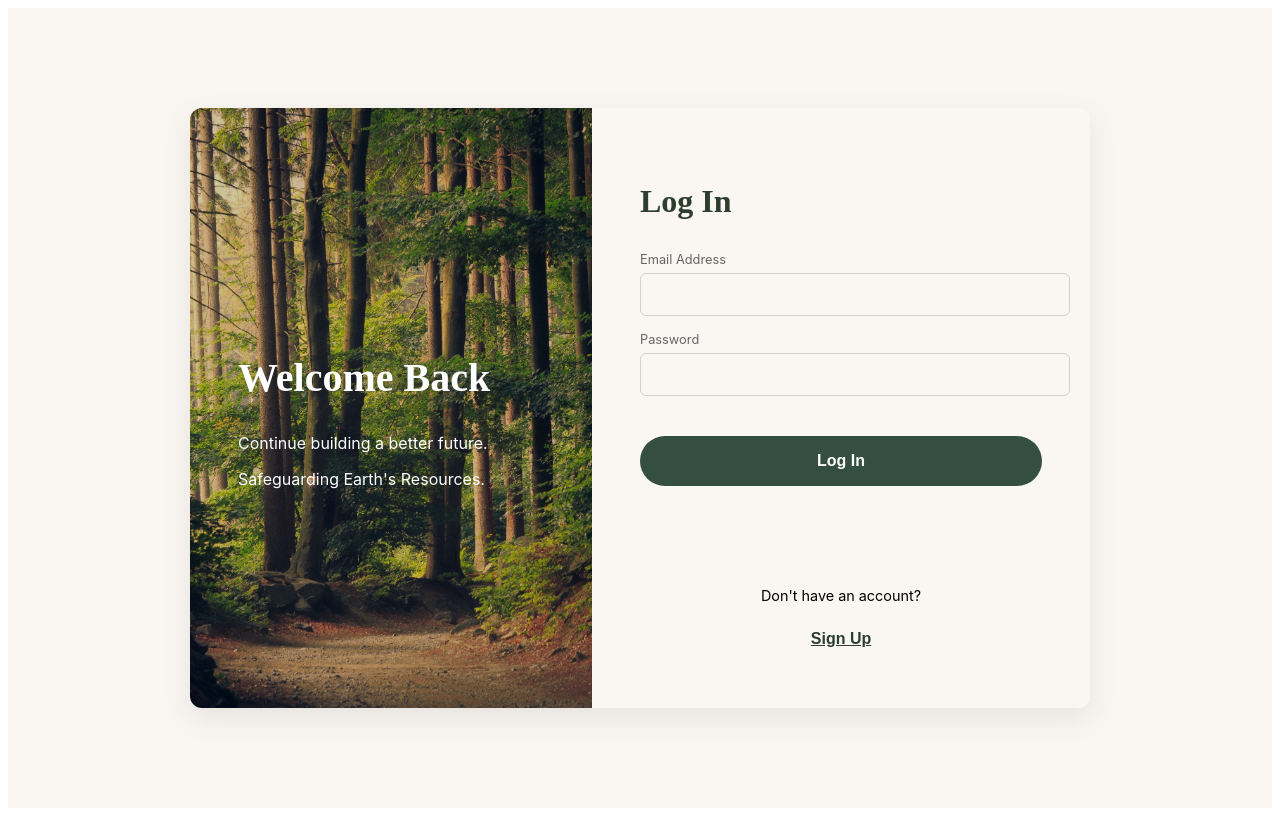
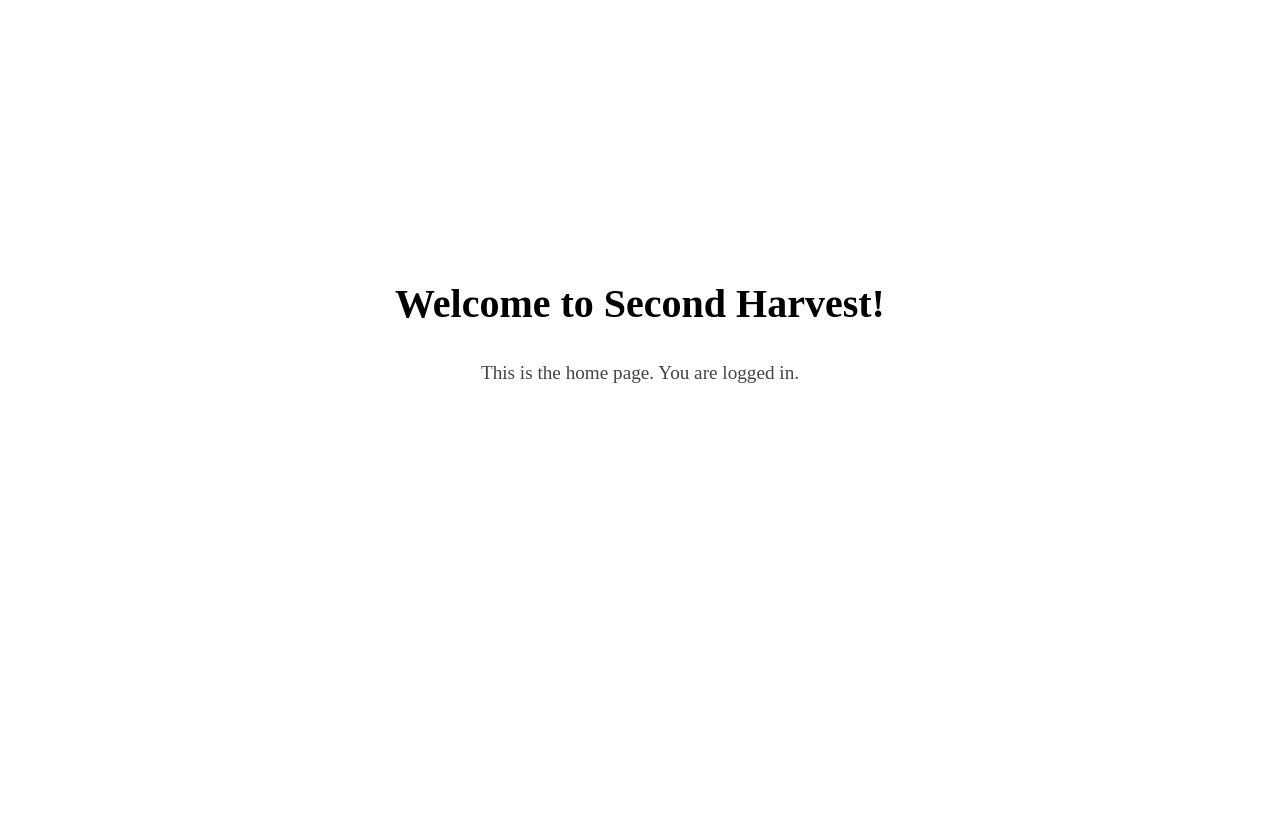
Before and after one commit to MJAlconcel8/secondharvest-c4, a React app in the folder frontend/: page /home in a window 1280 px wide. Built offline with nearby package versions, Linux system fonts and the light colour scheme; the HTML template or start-up script is replaced by a standard one.

Commit message:
now navigates to the homescreen

```diff
--- a/frontend/src/App.jsx
+++ b/frontend/src/App.jsx
@@ -1,12 +1,19 @@
+import React from 'react';
+import { BrowserRouter as Router, Routes, Route } from 'react-router-dom';
+import AuthScreen from './pages/AuthScreen/AuthScreen';
+import Home from './pages/Home/Home';
 
-import React from 'react'
-import AuthScreen from './pages/AuthScreen/AuthScreen'
 function App() {
   return (
-    <div className="container">
-      <AuthScreen />
-    </div>
-  )
+    <Router>
+      <div className="container">
+        <Routes>
+          <Route path="/" element={<AuthScreen />} />
+          <Route path="/home" element={<Home />} />
+        </Routes>
+      </div>
+    </Router>
+  );
 }
 
-export default App
+export default App;
--- /dev/null
+++ b/frontend/src/components/ErrorModal/ErrorModal.jsx
@@ -0,0 +1,16 @@
+import React from 'react';
+import './ErrorModal.scss';
+
+const ErrorModal = ({ show, message, onClose }) => {
+  if (!show) return null;
+  return (
+    <div className="modal-backdrop">
+      <div className="modal-content">
+        <p>{message}</p>
+        <button className="close-btn" onClick={onClose}>Close</button>
+      </div>
+    </div>
+  );
+};
+
+export default ErrorModal;
--- /dev/null
+++ b/frontend/src/components/ErrorModal/ErrorModal.scss
@@ -0,0 +1,36 @@
+.modal-backdrop {
+  position: fixed;
+  top: 0;
+  left: 0;
+  width: 100vw;
+  height: 100vh;
+  background: rgba(0,0,0,0.4);
+  display: flex;
+  align-items: center;
+  justify-content: center;
+  z-index: 1000;
+}
+
+.modal-content {
+  background: #fff;
+  padding: 2rem 2.5rem;
+  border-radius: 10px;
+  box-shadow: 0 2px 16px rgba(0,0,0,0.2);
+  text-align: center;
+  min-width: 300px;
+}
+
+.close-btn {
+  margin-top: 1.5rem;
+  padding: 0.5rem 1.5rem;
+  background: #e74c3c;
+  color: #fff;
+  border: none;
+  border-radius: 5px;
+  font-size: 1rem;
+  cursor: pointer;
+  transition: background 0.2s;
+}
+.close-btn:hover {
+  background: #c0392b;
+}
--- a/frontend/src/pages/AuthScreen/AuthScreen.jsx
+++ b/frontend/src/pages/AuthScreen/AuthScreen.jsx
@@ -1,36 +1,55 @@
-import React, { useState } from 'react'
-import Button from '../../components/Button/Button'
-import './AuthScreen.scss'
+import React, { useState } from 'react';
+import { useNavigate } from 'react-router-dom';
+import Button from '../../components/Button/Button';
+import ErrorModal from '../../components/ErrorModal/ErrorModal';
+import './AuthScreen.scss';
+
 
 const AuthScreen = () => {
   const [isLogin, setIsLogin] = useState(true);
-
   const [formData, setFormData] = useState({
-        username : '',
+    username: '',
     email: '',
-        password:'',
+    password: '',
     confirmPassword: ''
   });
-
   const [message, setMessage] = useState('');
+  const [modal, setModal] = useState({ show: false, message: '' });
+  const [loading, setLoading] = useState(false);
+  const navigate = useNavigate();
 
   const handleFormChange = (e) => {
-        setFormData({...formData, [e.target.name]: e.target.value});
-    }
+    setFormData({ ...formData, [e.target.name]: e.target.value });
+  };
 
   const handleSubmit = async (e) => {
     e.preventDefault();
     setMessage('');
+    setLoading(true);
 
-        if(!isLogin && formData.password !== formData.confirmPassword){
-            setMessage('Passwords do not match');
+    // Slow down loader for environmental effect
+    await new Promise(resolve => setTimeout(resolve, 1500));
+
+    // Sign Up: Email must have @
+    if (!isLogin && !formData.email.includes('@')) {
+      setModal({ show: true, message: 'Email Address does not have @' });
+      setLoading(false);
+      return;
+    }
+
+    // Sign Up: Passwords must match
+    if (!isLogin && formData.password !== formData.confirmPassword) {
+      setModal({ show: true, message: 'Password does not match Confirm Password' });
+      setLoading(false);
+      return;
     }
 
     const endPoint = isLogin ? '/api/user/login' : '/api/user/register';
 
-        try{
+    try {
       const response = await fetch(`http://localhost:5000${endPoint}`, {
         method: 'POST',
+        credentials: 'include',
         headers: {
           'Content-Type': 'application/json'
         },
@@ -39,18 +58,33 @@ const AuthScreen = () => {
 
       const data = await response.json();
 
-            if(response.ok){
+      if (response.ok) {
         setMessage(isLogin ? 'Login successful!' : 'Registration successful!');
+        setTimeout(() => {
+          setLoading(false);
+          navigate('/');
+        }, 800);
       } else {
+        // Login: Incorrect user name or password
+        if (isLogin && (data.error || '').toLowerCase().includes('incorrect')) {
+          setModal({ show: true, message: 'Incorrect user name or password' });
+        } else {
+          setModal({ show: true, message: data.error || 'An error occurred' });
+        }
         setMessage(data.error || 'An error occurred');
+        setLoading(false);
       }
-        } catch (err) {
+    } catch {
+      setModal({ show: true, message: 'An error occurred while connecting to the server' });
       setMessage('An error occurred while connecting to the server');
+      setLoading(false);
     }
   };
 
 
   return (
+    <>
+    <ErrorModal show={modal.show} message={modal.message} onClose={() => setModal({ show: false, message: '' })} />
     <div className="auth-container">
       <div className="auth-card">
 
@@ -119,8 +153,18 @@ const AuthScreen = () => {
               </div>
             )}
 
-            <Button type="submit" className="submit-btn">
-              {isLogin ? "Log In" : "Create Account"}
+            <Button type="submit" className="submit-btn" onClick={() => navigate("/home")}>
+              {loading ? (
+                <span className="env-loader">
+                  <svg width="24" height="24" viewBox="0 0 24 24" fill="none" xmlns="http://www.w3.org/2000/svg">
+                    <circle cx="12" cy="12" r="10" stroke="#388E3C" strokeWidth="4" fill="#C8E6C9" />
+                    <path d="M12 2a10 10 0 0 1 10 10" stroke="#388E3C" strokeWidth="4" strokeLinecap="round" />
+                  </svg>
+                  <span style={{ marginLeft: '8px' }}>Loading...</span>
+                </span>
+              ) : (
+                isLogin ? "Log In" : "Create Account"
+              )}
             </Button>
           </form>
 
@@ -133,6 +177,7 @@ const AuthScreen = () => {
         </div>
       </div>
     </div>
+    </>
   );
 };
 
--- a/frontend/src/pages/AuthScreen/AuthScreen.scss
+++ b/frontend/src/pages/AuthScreen/AuthScreen.scss
@@ -17,7 +17,7 @@ $border-color: #d1d1d1;
     display: flex;
     width: 100%;
     max-width: 900px;
-    height: 600px;
+    height: 720px;
     background: white;
     border-radius: 12px;
     overflow: hidden;
@@ -58,6 +58,7 @@ $border-color: #d1d1d1;
     // Right Side: Form Panel
     .form-panel {
       flex: 1;
+      min-height: 600px;
       padding: 3rem;
       background-color: $input-bg;
       display: flex;
--- /dev/null
+++ b/frontend/src/pages/Home/Home.jsx
@@ -0,0 +1,13 @@
+import React from 'react';
+import './Home.scss';
+
+const Home = () => {
+  return (
+    <div className="home-container">
+      <h1>Welcome to Second Harvest!</h1>
+      <p>This is the home page. You are logged in.</p>
+    </div>
+  );
+};
+
+export default Home;
--- /dev/null
+++ b/frontend/src/pages/Home/Home.scss
@@ -0,0 +1,15 @@
+.home-container {
+  display: flex;
+  flex-direction: column;
+  align-items: center;
+  justify-content: center;
+  min-height: 80vh;
+  h1 {
+    font-size: 2.5rem;
+    margin-bottom: 1rem;
+  }
+  p {
+    font-size: 1.2rem;
+    color: #444;
+  }
+}
```
Also changed, not shown: 1 other file (tests, documents, lock files or other folders). Lines whose indentation alone changed are shown as unchanged.
